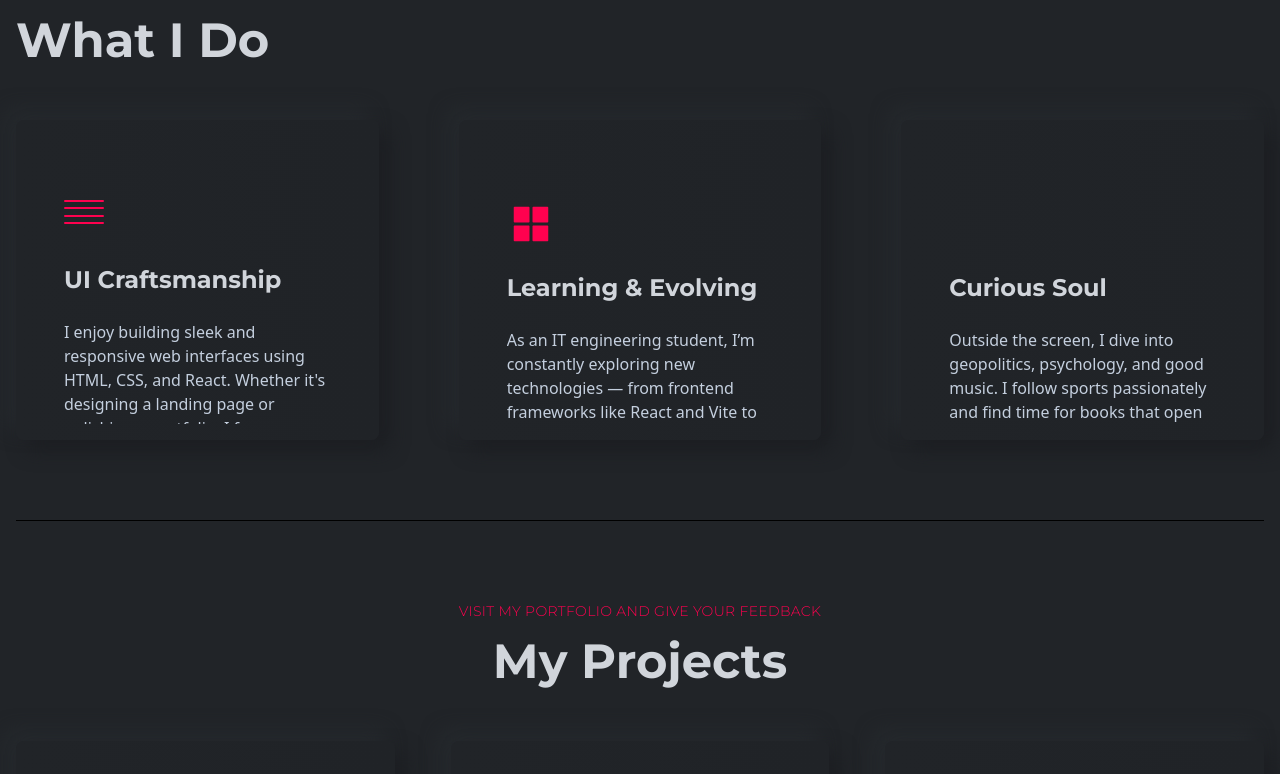
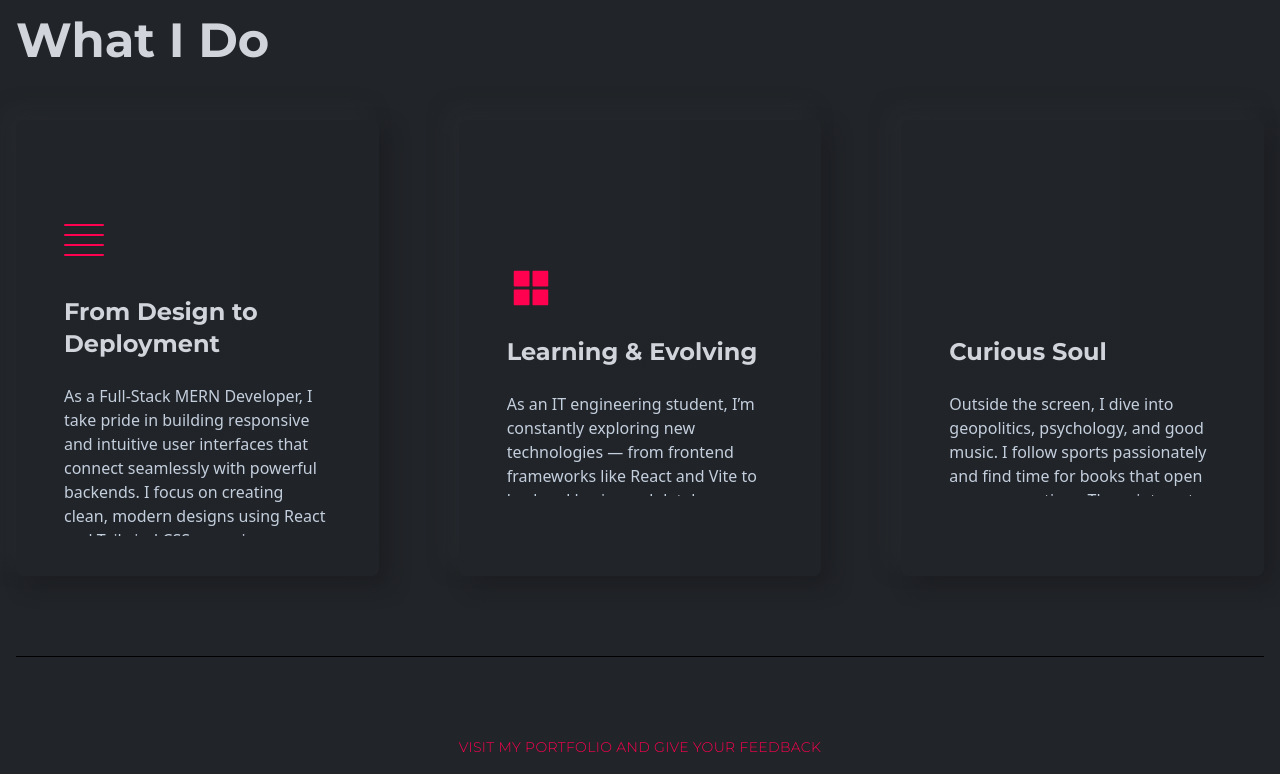
Before and after one commit to itsyoboysumit/portfolio-react, a React (Vite) app: page / in a window 1280 px wide. Shown: the part 917-1691 px from the top of the page. Built offline with nearby package versions, Linux system fonts and the light colour scheme; some icons are missing.

Commit message:
features improvement

```diff
--- a/index.html
+++ b/index.html
@@ -2,6 +2,7 @@
 <html lang="en">
   <head>
     <meta charset="UTF-8" />
+    <meta name="viewport" content="width=device-width,initial-scale=1.0" />
     <link rel="icon" type="image/png" href="./src/assets/testmonial/logo.png" />
     <title>Sumit Kumar || A Software Engineer</title>
   </head>
--- a/src/components/features/Card.jsx
+++ b/src/components/features/Card.jsx
@@ -2,8 +2,8 @@ import React from 'react'
 
 const Card = ({title,des,icon}) => {
   return (
-    <div className="w-full px-12 h-80 py-10 rounded-lg shadow-shadowOne flex items-center bg-gradient-to-r from-bodyColor to-[#202327] group hover:bg-gradient-to-b hover:from-black hover:to-[#1e2024] transition-colors duration-100 group">
-      <div className="h-72 overflow-y-hidden">
+    <div className="w-full px-12 h-110 py-10 rounded-lg shadow-shadowOne flex items-center bg-gradient-to-r from-bodyColor to-[#202327] group hover:bg-gradient-to-b hover:from-black hover:to-[#1e2024] transition-colors duration-100 group">
+      <div className="h-100 overflow-y-hidden">
         <div className="flex h-full flex-col gap-10 translate-y-16 group-hover:translate-y-0 transition-transform duration-500">
           <div className="w-10 h-8 flex flex-col justify-between">
 
--- a/src/components/features/Features.jsx
+++ b/src/components/features/Features.jsx
@@ -13,8 +13,8 @@ const Features = () => {
       <Title title="Features" des="What I Do" />
       <div className="grid grid-cols-1 md:grid-cols-2 xl:grid-cols-3 gap-6 xl:gap-20">
         <Card
-          title="UI Craftsmanship"
-          des="I enjoy building sleek and responsive web interfaces using HTML, CSS, and React. Whether it's designing a landing page or polishing a portfolio, I focus on creating user experiences that are clean, modern, and intuitive."
+          title="From Design to Deployment"
+          des="As a Full-Stack MERN Developer, I take pride in building responsive and intuitive user interfaces that connect seamlessly with powerful backends. I focus on creating clean, modern designs using React and Tailwind CSS, ensuring every interface is not just beautiful—but functional and performant."
 
         />
         <Card
```
